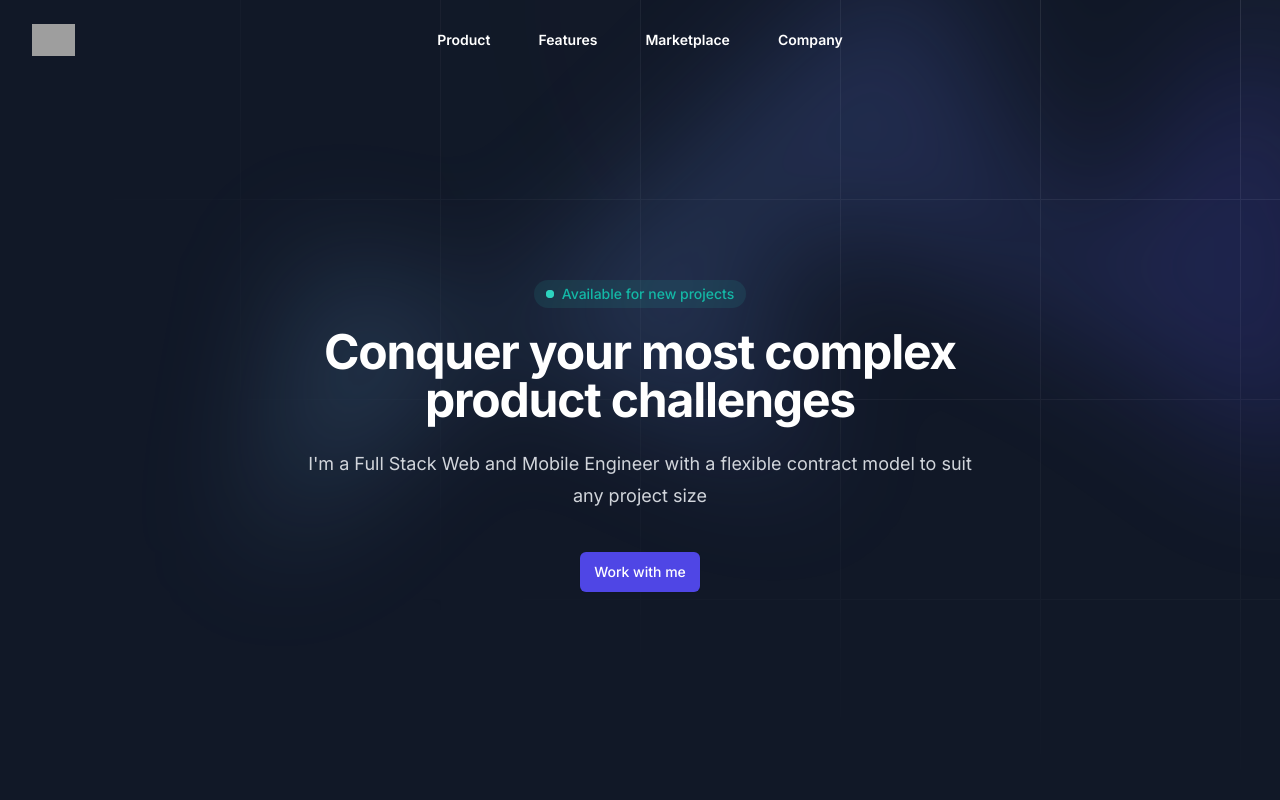
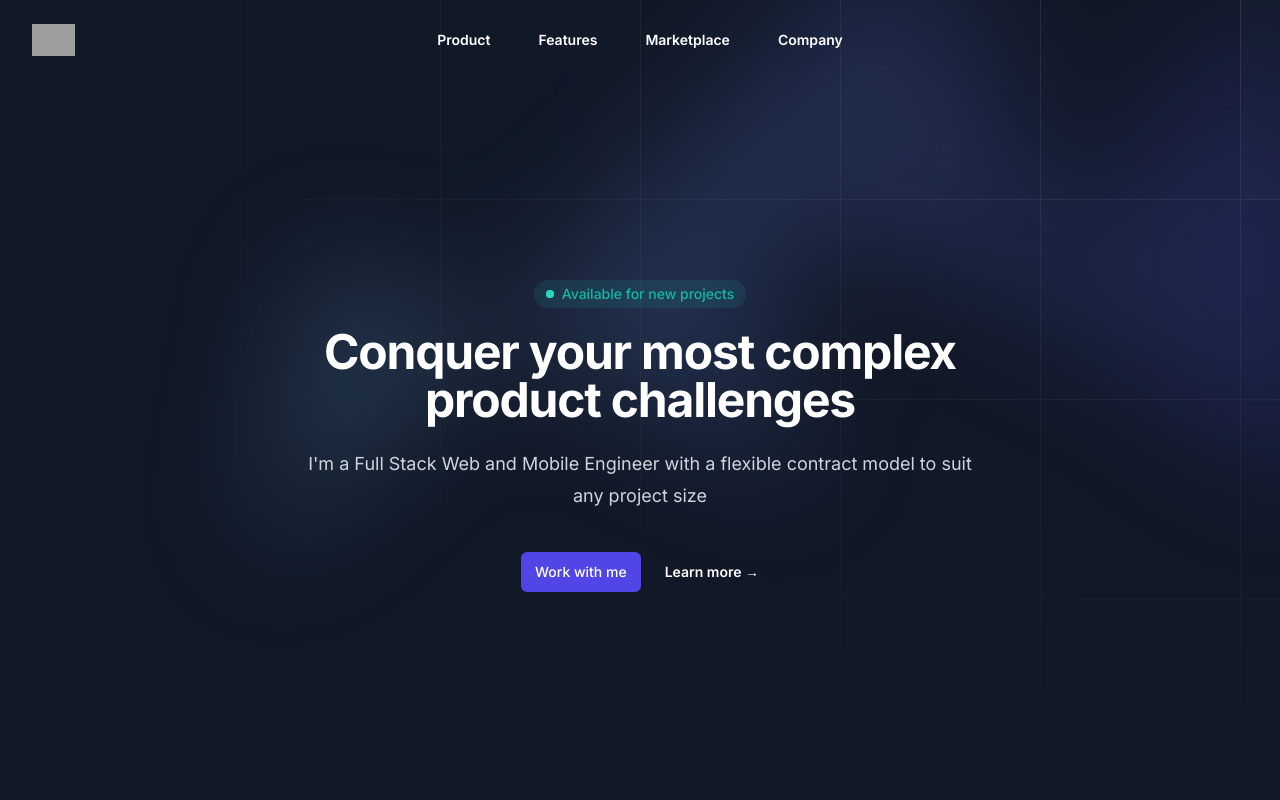
Before and after one commit to connorpaulstauffer/connor-stauffer-dev, a Next.js app: page / in a window 1280 px wide. Shown: the top 800 px of the page. Built offline with nearby package versions, Linux system fonts and the light colour scheme; grey boxes are pictures that could not be loaded.

Commit message:
Add learn more

```diff
--- a/app/components/hero-simple.tsx
+++ b/app/components/hero-simple.tsx
@@ -1,4 +1,4 @@
-import { Hero, Nav, HeroWrapper, HeroGrid, HeroCloud, HeroContent, HeroHeader, HeroSubHeader, HeroActions, HeroPill } from '@/ui/hero'
+import { Hero, Nav, HeroWrapper, HeroGrid, HeroCloud, HeroContent, HeroHeader, HeroSubHeader, HeroActions, HeroPill, HeroLearnMore } from '@/ui/hero'
 import { Button } from '@/ui/button'
 
 const NAV_ITEMS = [
@@ -31,6 +31,7 @@ export function HeroSimple() {
                 Work with me
               </a>
             </Button>
+            <HeroLearnMore href="#" />
           </HeroActions>
         </HeroContent>
       </HeroWrapper>
--- /dev/null
+++ b/ui/hero/hero-learn-more.tsx
@@ -0,0 +1,9 @@
+interface HeroLearnMoreProps {
+  href: string
+}
+
+export function HeroLearnMore({ href }: HeroLearnMoreProps) {
+  return <a href={href} className="text-sm font-semibold leading-6 text-white">
+    Learn more <span aria-hidden="true">→</span>
+  </a>
+}
--- a/ui/hero/index.tsx
+++ b/ui/hero/index.tsx
@@ -8,3 +8,4 @@ export * from './hero-header'
 export * from './hero-sub-header'
 export * from './hero-actions'
 export * from './hero-pill'
+export * from './hero-learn-more'
```
